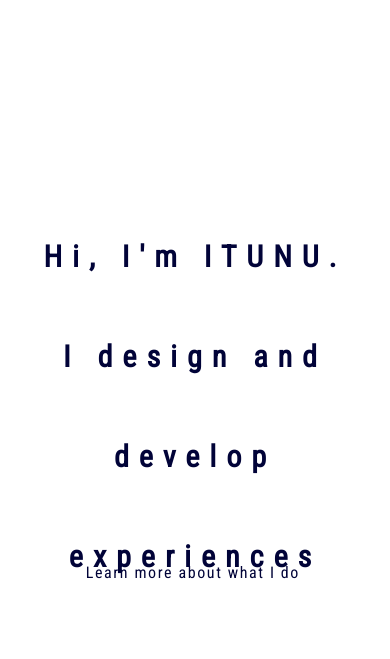
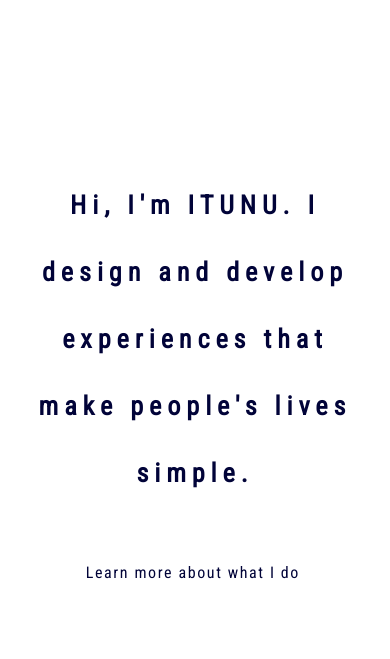
Before and after one commit to hitunes/portfolio, a plain HTML site: page index.html in a window 390 px wide. Shown: the part 178-837 px from the top of the page. Drawn offline with Linux system fonts and the light colour scheme; files whose address does not match are found by name.

Commit message:
mobile rev

```diff
--- a/assets/css/custom.css
+++ b/assets/css/custom.css
@@ -608,8 +608,10 @@ aside.cv {
         text-align: center;
         color: #010338;
         font-weight: 900;
-        font-size: 30px;
-        padding-top: 300px;
+        font-size: 26px;
+        padding-top: 265px;
+		line-height: 67px;
+    letter-spacing: 6px;
     }
     #job>div>form>div.button_base.b07_3d_double_roll {
         margin-left: -30px;
```
